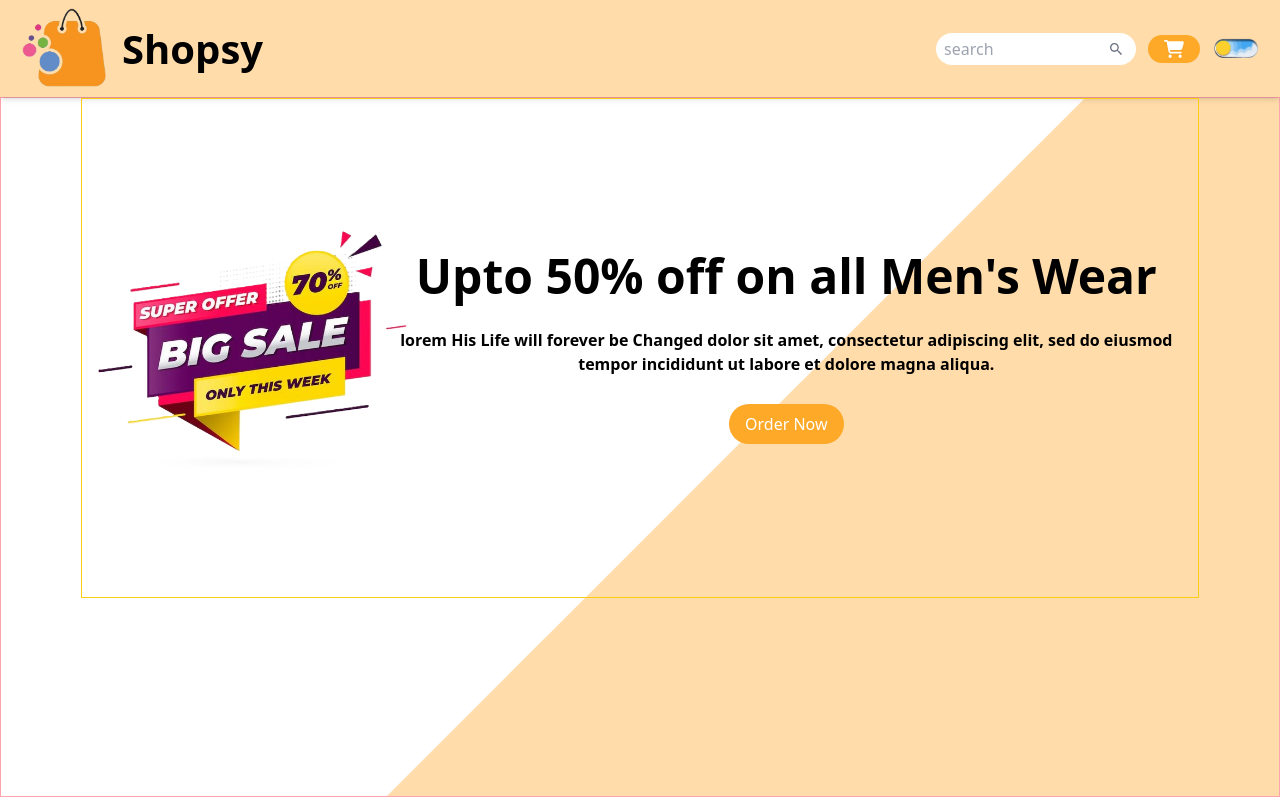
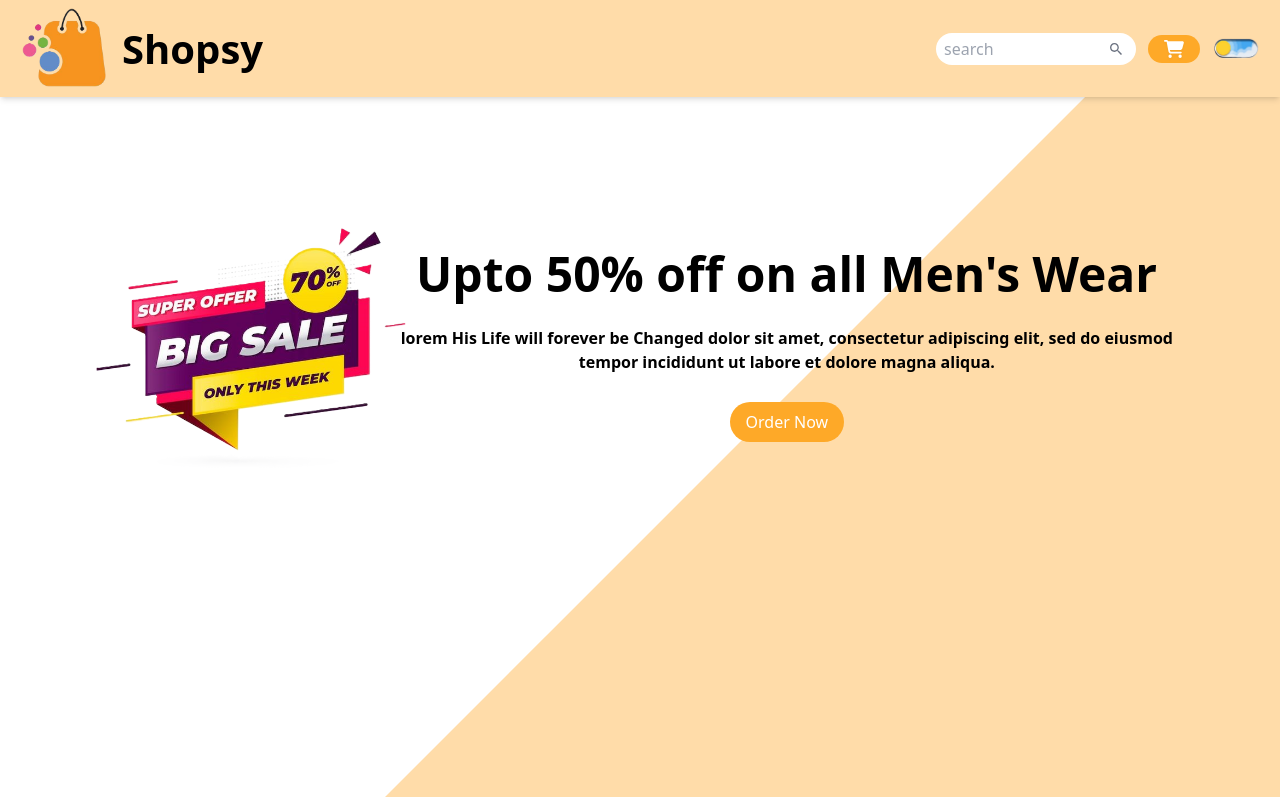
Before and after one commit to Satria-WS/shophy-ver1, a React (Vite) app: page / in a window 1280 px wide. Shown: the top 800 px of the page. Built offline with nearby package versions, Linux system fonts and the light colour scheme.

Commit message:
remove border class

```diff
--- a/src/components/Hero/Hero.tsx
+++ b/src/components/Hero/Hero.tsx
@@ -54,7 +54,7 @@ const Hero = () => {
 
   return (
     <>
-      <div className="container relative flex flex-col  border border-rose-300 h-[700px] overflow-hidden">
+      <div className="container relative flex flex-col h-[700px] overflow-hidden">
         {/* garis background */}
         <div className="absolute w-[700px] h-[2000px] bg-primary/40 -top-1/2 rotate-45 right-0 rounded-2xl z-0 "></div>
         {/* parent */}
@@ -64,7 +64,7 @@ const Hero = () => {
           <Slider {...settings}>
             {ImageList.map((item, index) => (
               // this is parent from the banner
-              <div className="border border-yellow-400 p-5">
+              <div className=" p-5">
                 <div
                   key={index}
                   className="flex flex-col sm:flex-row p-1 items-center"
```
